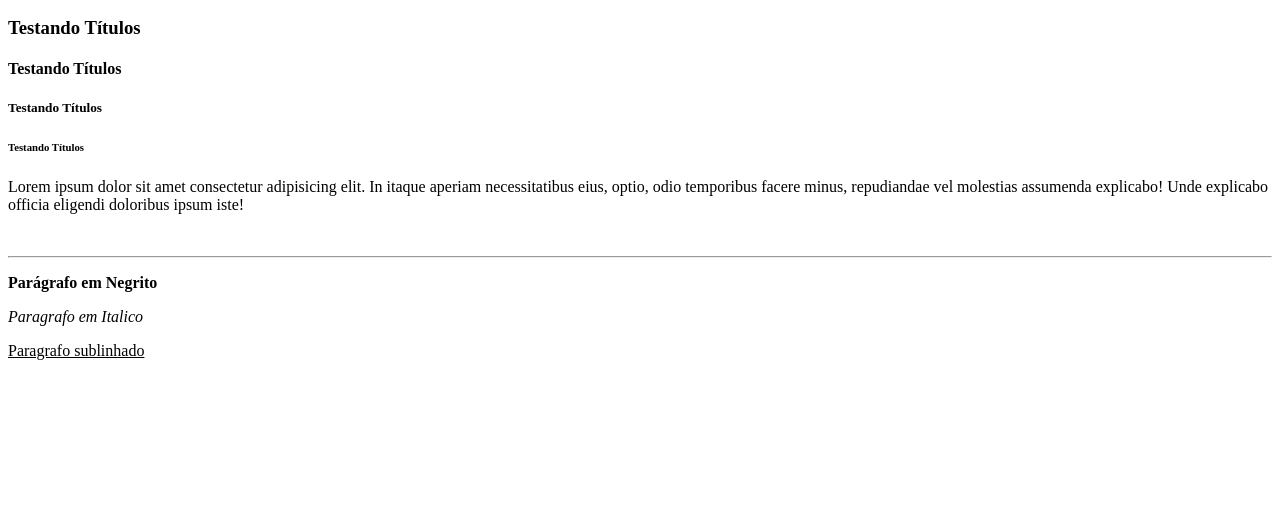
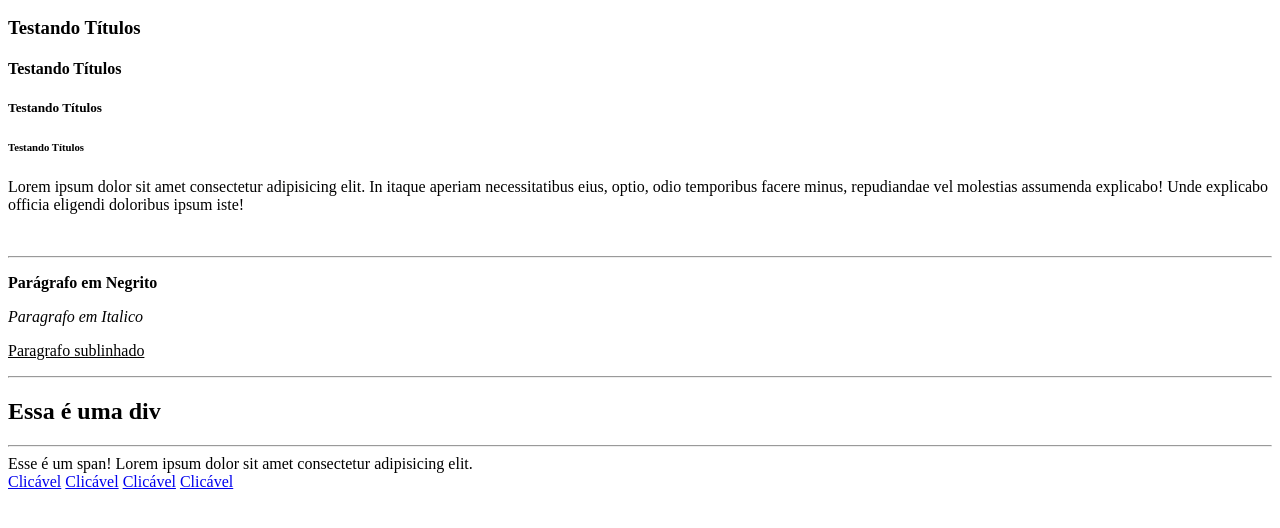
Before and after one commit to Aliyah-Azeredoo/aprendendo-html, a plain HTML site: page Meus Primeiros Passos/index.html in a window 1280 px wide. Shown: the part 110-638 px from the top of the page. Drawn offline with Linux system fonts and the light colour scheme.

Commit message:
Novas alterações
Inseri uma nova div, um span, e várias âncoras clicáveis (porém ainda não levam a lugar nenhum)

```diff
--- a/Meus Primeiros Passos/index.html
+++ b/Meus Primeiros Passos/index.html
@@ -9,6 +9,7 @@
 </head>
 
 <body>
+
    <h1>Hello World!</h1>
    <h2>Testando Títulos</h2>
    <h3>Testando Títulos</h3>
@@ -22,6 +23,22 @@
    <p><strong>Parágrafo em Negrito</strong></p>
    <p><em>Paragrafo em Italico</em></p>
    <p><u>Paragrafo sublinhado</u></p>
+
+   <hr>
+   <div>
+    <h2>Essa é uma div</h2>
+   </div>
+   <hr>
+
+   <span>Esse é um span! Lorem ipsum dolor sit amet consectetur adipisicing elit. </span>
+
+   <nav>
+    <a href="#">Clicável</a>
+    <a href="#">Clicável</a>
+    <a href="#">Clicável</a>
+    <a href="#">Clicável</a>
+   </nav>
+
 </body>
 
 </html>
```
